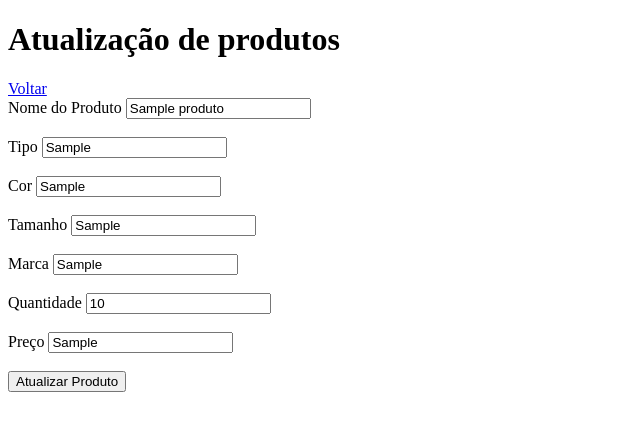
After one commit to balriobdb/loja, a PHP site: page /atualizar.php?alterar=1 in a window 1280 px wide. The commit adds this page. Shown: the top 431 px of the page, without its empty margins (0-640 px from the left). Run offline with PHP 8.4, Linux system fonts and the light colour scheme; tables that the repository leaves empty or names only in its code hold one stand-in row (values such as "Sample post").

Commit message:
Atualização

```diff
--- /dev/null
+++ b/atualizar.php
@@ -0,0 +1,57 @@
+<?php
+include_once ("objetos/ProdutoController.php");
+
+$controller = new ProdutoController();
+
+if($_SERVER['REQUEST_METHOD'] === 'GET' && isset($_GET['alterar'])){
+    $p = $controller->localizarProduto($_GET['alterar']);
+}elseif ($_SERVER['REQUEST_METHOD'] === 'POST' && isset($_POST['produto'])){
+    $p = $controller->atualizarProduto($_POST['produto']);
+}else{
+    header("location: index.php");
+}
+
+?>
+
+<!doctype html>
+<html lang="pt-br">
+<head>
+    <meta charset="UTF-8">
+    <meta name="viewport" content="width=device-width, initial-scale=1">
+    <title>Cadastro de Produto</title>
+</head>
+<body>
+
+<h1>Atualização de produtos</h1>
+
+<a href="index.php">Voltar</a>
+
+<form action="atualizar.php" method="post">
+    <input type="text" name="produto[id_produto]" value="<?= $p->id_produto ?>" hidden>
+
+    <label>Nome do Produto</label>
+    <input type="text" name="produto[nome_produto]" value="<?= $p->nome_produto ?>"><br><br>
+
+    <label>Tipo</label>
+    <input type="text" name="produto[tipo_produto]" value="<?= $p->tipo_produto ?>"><br><br>
+
+    <label>Cor</label>
+    <input type="text" name="produto[cor_produto]" value="<?= $p->cor_produto ?>"><br><br>
+
+    <label>Tamanho</label>
+    <input type="text" name="produto[tamanho_produto]" value="<?= $p->tamanho_produto ?>"><br><br>
+
+    <label>Marca</label>
+    <input type="text" name="produto[marca_produto]" value="<?= $p->marca_produto ?>"><br><br>
+
+    <label>Quantidade</label>
+    <input type="number" name="produto[quantidade_produto]" value="<?= $p->quantidade_produto ?>"><br><br>
+
+    <label>Preço</label>
+    <input type="text" name="produto[preco_produto]" value="<?= $p->preco_produto ?>"><br><br>
+
+    <button name="atualizar">Atualizar Produto</button>
+</form>
+
+</body>
+</html>
--- a/objetos/Produto.php
+++ b/objetos/Produto.php
@@ -61,4 +61,48 @@ Class Produto {
             return false;
         }
     }
+
+    public function excluir(){
+        $sql = "DELETE FROM produtos WHERE id_produto = :id_produto";
+        $stmt = $this->bd->prepare($sql);
+        $stmt->bindParam(":id_produto", $this->id_produto, PDO::PARAM_INT);
+
+        return $stmt->execute();
+    }
+
+    public function atualizar(){
+        $sql = "UPDATE produtos
+            SET nome_produto = :nome_produto,
+                tipo_produto = :tipo_produto,
+                cor_produto = :cor_produto,
+                tamanho_produto = :tamanho_produto,
+                marca_produto = :marca_produto,
+                quantidade_produto = :quantidade_produto,
+                preco_produto = :preco_produto
+            WHERE id_produto = :id_produto";
+
+        $stmt = $this->bd->prepare($sql);
+        $stmt->bindParam(":nome_produto", $this->nome_produto, PDO::PARAM_STR);
+        $stmt->bindParam(":tipo_produto", $this->tipo_produto, PDO::PARAM_STR);
+        $stmt->bindParam(":cor_produto", $this->cor_produto, PDO::PARAM_STR);
+        $stmt->bindParam(":tamanho_produto", $this->tamanho_produto, PDO::PARAM_STR);
+        $stmt->bindParam(":marca_produto", $this->marca_produto, PDO::PARAM_STR);
+        $stmt->bindParam(":quantidade_produto", $this->quantidade_produto, PDO::PARAM_INT);
+        $stmt->bindParam(":preco_produto", $this->preco_produto, PDO::PARAM_STR);
+        $stmt->bindParam(":id_produto", $this->id_produto, PDO::PARAM_INT);
+
+        return $stmt->execute();
+    }
+
+    public function buscaProduto($id_produto){
+        $sql = "SELECT * FROM produtos WHERE id_produto = :id_produto";
+        $resultado = $this->bd->prepare($sql);
+        $resultado->bindParam(":id_produto", $id_produto, PDO::PARAM_INT);
+        $resultado->execute();
+
+        return $resultado->fetch(PDO::FETCH_OBJ);
+    }
+
+
+
 }
--- a/objetos/ProdutoController.php
+++ b/objetos/ProdutoController.php
@@ -36,4 +36,32 @@ Class ProdutoController {
             exit();
         }
     }
+
+    public function atualizarProduto($dados){
+        $this->produto->id_produto = $dados["id_produto"];
+        $this->produto->nome_produto = $dados["nome_produto"];
+        $this->produto->tipo_produto = $dados["tipo_produto"];
+        $this->produto->cor_produto = $dados["cor_produto"];
+        $this->produto->tamanho_produto = $dados["tamanho_produto"];
+        $this->produto->marca_produto = $dados["marca_produto"];
+        $this->produto->quantidade_produto = $dados["quantidade_produto"];
+        $this->produto->preco_produto = $dados["preco_produto"];
+
+        if($this->produto->Atualizar()){
+            header("location: index.php");
+        }
+    }
+
+    public function excluirProduto($id_produto){
+        $this->produto->id_produto = $id_produto;
+
+        if($this->produto->Excluir()){
+            header("location: index.php");
+        }
+    }
+
+    public function localizarProduto($id_produto){
+        return $this->produto->buscaProduto($id_produto);
+
+    }
 }
```
Also changed, not shown: index.php (+11 -0 lines).
